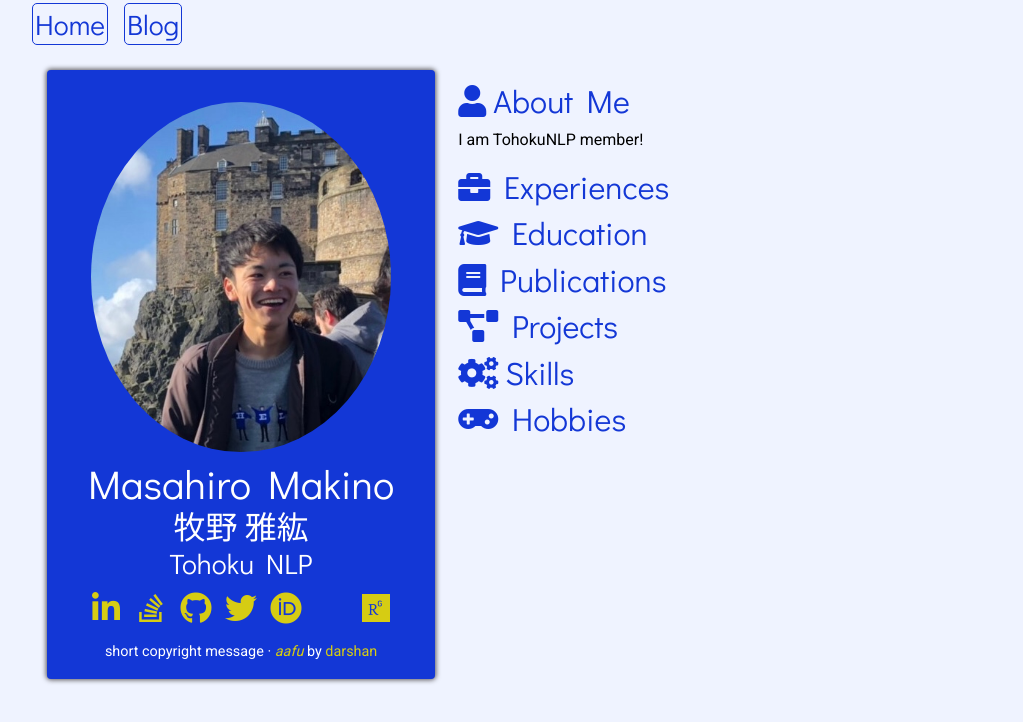
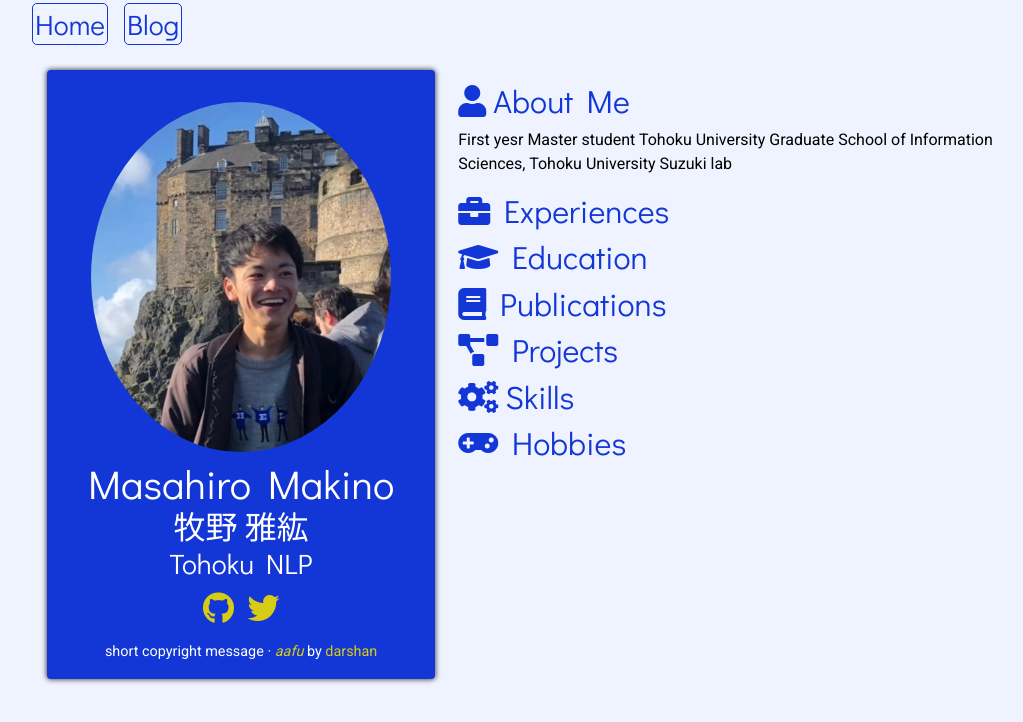
Before and after one commit to MasahiroMakino0706/masahiromakino0706.github.io, a plain HTML site: page index.html in a window 1280 px wide. Shown: the whole page, without its empty margins (116-1139 px from the left). Drawn offline with Linux system fonts and the light colour scheme; some icons are missing.

Commit message:
second commit

```diff
--- a/index.html
+++ b/index.html
@@ -86,18 +86,6 @@
 
   <div style="height:45px; width:45px;">
     <a href="#">
-      <i class="zoomlink mt-1 fab fa-linkedin-in"></i>
-    </a>
-  </div>
-
-  <div style="height:45px; width:45px;">
-    <a href="#">
-      <i class="zoomlink mt-1 fab fa-stack-overflow"></i>
-    </a>
-  </div>
-
-  <div style="height:45px; width:45px;">
-    <a href="#">
       <i class="zoomlink mt-1 fab fa-github"></i>
     </a>
   </div>
@@ -105,24 +93,6 @@
   <div style="height:45px; width:45px;">
     <a href="#">
       <i class="zoomlink mt-1 fab fa-twitter"></i>
-    </a>
-  </div>
-
-  <div style="height:45px; width:45px;">
-    <a href="#">
-      <i class="zoomlink mt-1 fab fa-orcid"></i>
-    </a>
-  </div>
-
-  <div style="height:45px; width:45px;">
-    <a href="#">
-      <i class="zoomlink mt-1 ai ai-google-scholar"></i>
-    </a>
-  </div>
-
-  <div style="height:45px; width:45px;">
-    <a href="#">
-      <i class="zoomlink mt-1 fab fa-researchgate"></i>
     </a>
   </div>
 
@@ -159,7 +129,7 @@
 
     >
       <p class="markdownify">
-  I am TohokuNLP member!
+  First yesr Master student  Tohoku University Graduate School of Information Sciences, Tohoku University  Suzuki lab
 </p>
 
     </div>
@@ -206,32 +176,18 @@
     >
 
 
-<h4 style="text-decoration: underline;">Ph.D. in Subject</h4>
-<p class="mb-0" >2013 - 2018 &middot; University of State-City</p>
-
-
-<p>
-  Thesis:
-  <a href="#"><i>Effect of humans on other humans: a study of human behavior.</i></a>
-</p>
+<h4 style="text-decoration: underline;">M.S. in Information Sciences</h4>
+<p >2022 - 2024 &middot; Tohoku University Graduate School of Information Sciences</p>
 
 
 
-
-<h4 style="text-decoration: underline;">M.S. in Subject</h4>
-<p class="mb-0" >2013 - 2018 &middot; University of State-City</p>
-
-
-<p>
-  Thesis:
-  <a href="#"><i>Effect of humans on other humans: a study of human behavior.</i></a>
-</p>
+<h4 style="text-decoration: underline;">b.S. in Information Sciences</h4>
+<p >2018 - 2022 &middot; Tohoku University</p>
 
 
 
-
-<h4 style="text-decoration: underline;">B.S. in Subject</h4>
-<p >2004 - 2009 &middot; University of State-City</p>
+<h4 style="text-decoration: underline;">High school</h4>
+<p > &middot; Toyama east high school</p>
 
 
 
@@ -348,19 +304,14 @@ Journal of Field 52 (16), 9033-9044.
   });
 </script>
 
-<code>Skill 1, Skill 2</code>
+<code>Python</code>
 <div class="w-100 skillbar mt-1 mb-3">
-  <div id="skill-percent" class="90%" style="width: 0;"></div>
+  <div id="skill-percent" class="70%" style="width: 0;"></div>
 </div>
 
-<code>Skill 3</code>
+<code>English</code>
 <div class="w-100 skillbar mt-1 mb-3">
   <div id="skill-percent" class="80%" style="width: 0;"></div>
-</div>
-
-<code>Skill 4</code>
-<div class="w-100 skillbar mt-1 mb-3">
-  <div id="skill-percent" class="50%" style="width: 0;"></div>
 </div>
 
 
```
